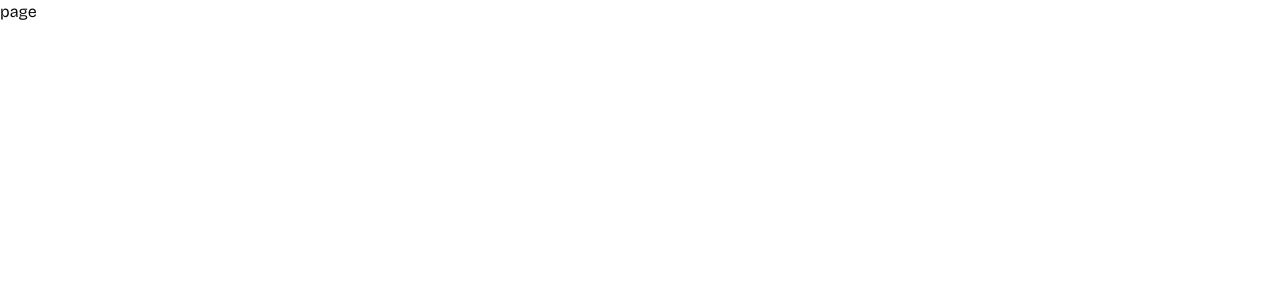
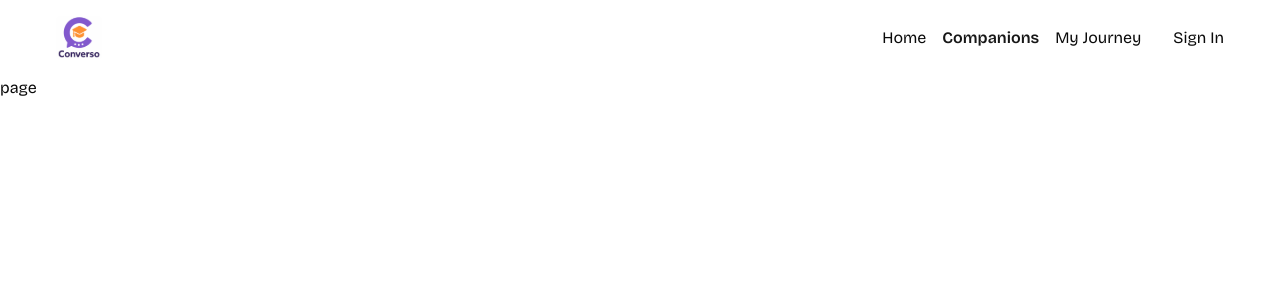
Before and after one commit to Phyohtetpaing10/converso, a Next.js app: page /companions in a window 1280 px wide. Shown: the top 300 px of the page. Built offline with nearby package versions, Linux system fonts and the light colour scheme.

Commit message:
implement navbar

```diff
--- a/app/layout.tsx
+++ b/app/layout.tsx
@@ -2,8 +2,9 @@
 import { Bricolage_Grotesque, Geist } from "next/font/google";
 import "./globals.css";
 import { cn } from "@/lib/utils";
+import Navbar from "@/components/Navbar";
 
-const geist = Geist({subsets:['latin'],variable:'--font-sans'});
+const geist = Geist({ subsets: ["latin"], variable: "--font-sans" });
 
 const bricolage = Bricolage_Grotesque({
   variable: "--font-bricolage",
@@ -22,7 +23,10 @@
 }>) {
   return (
     <html lang="en" className={cn("font-sans", geist.variable)}>
-      <body className={`${bricolage.variable} antialiased`}>{children}</body>
+      <body className={`${bricolage.variable} antialiased`}>
+        <Navbar />
+        {children}
+      </body>
     </html>
   );
 }
--- /dev/null
+++ b/components/NavItems.tsx
@@ -0,0 +1,31 @@
+"use client";
+
+import { cn } from "@/lib/utils";
+import Link from "next/link";
+import { usePathname } from "next/navigation";
+
+const navItems = [
+  { label: "Home", href: "/" },
+  { label: "Companions", href: "/companions" },
+  { label: "My Journey", href: "/my-journey" },
+];
+
+const NavItems = () => {
+  const pathname = usePathname();
+
+  return (
+    <nav className="flex items-center gap-4">
+      {navItems.map(({ label, href }) => (
+        <Link
+          key={label}
+          href={href}
+          className={cn(pathname === href && "text-primary font-semibold")}
+        >
+          {label}
+        </Link>
+      ))}
+    </nav>
+  );
+};
+
+export default NavItems;
--- /dev/null
+++ b/components/Navbar.tsx
@@ -0,0 +1,21 @@
+import Image from "next/image";
+import Link from "next/link";
+import NavItems from "./NavItems";
+
+const Navbar = () => {
+  return (
+    <nav className="navbar">
+      <Link href="/">
+        <div className="flex items-center gap-2.5 cursor-pointer">
+          <Image src="/images/logo.svg" alt="Logo" width={46} height={44} />
+        </div>
+      </Link>
+      <div className="flex items-center gap-8">
+        <NavItems />
+        <p>Sign In</p>
+      </div>
+    </nav>
+  );
+};
+
+export default Navbar;
```
